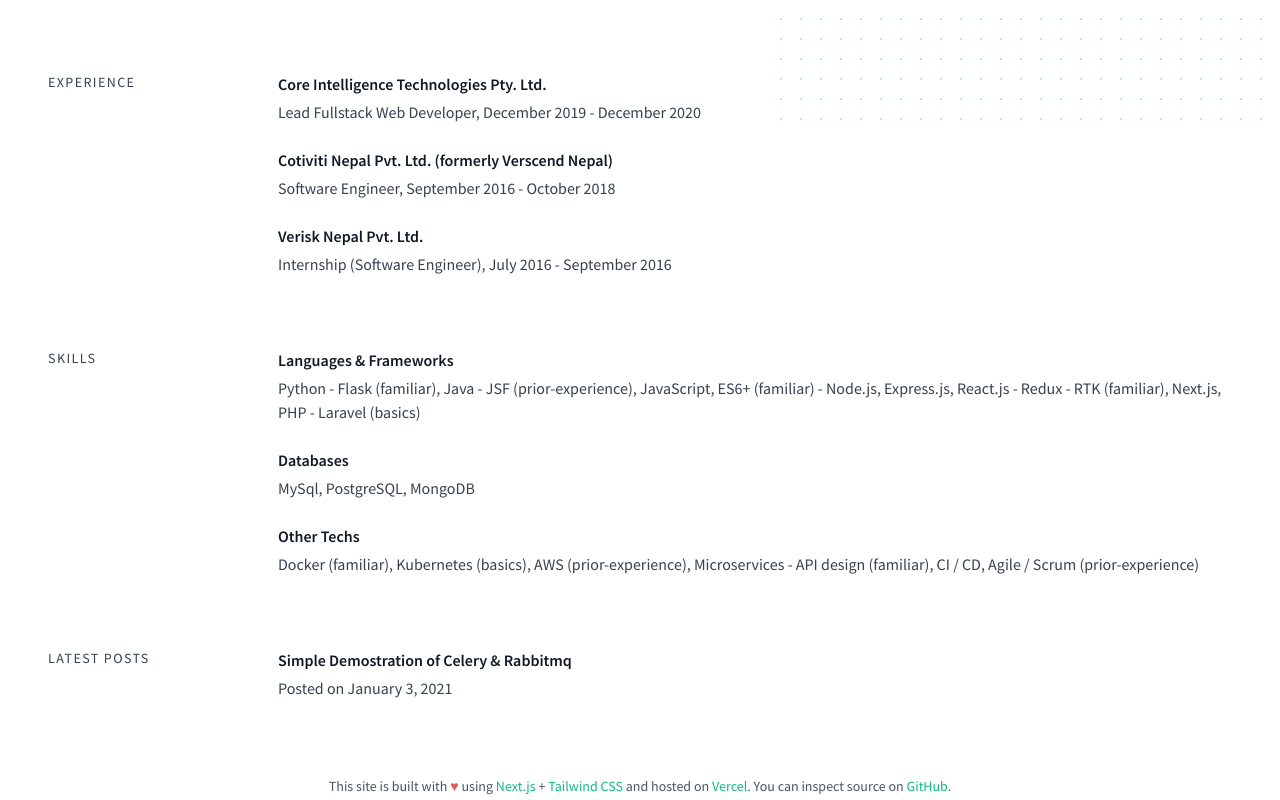
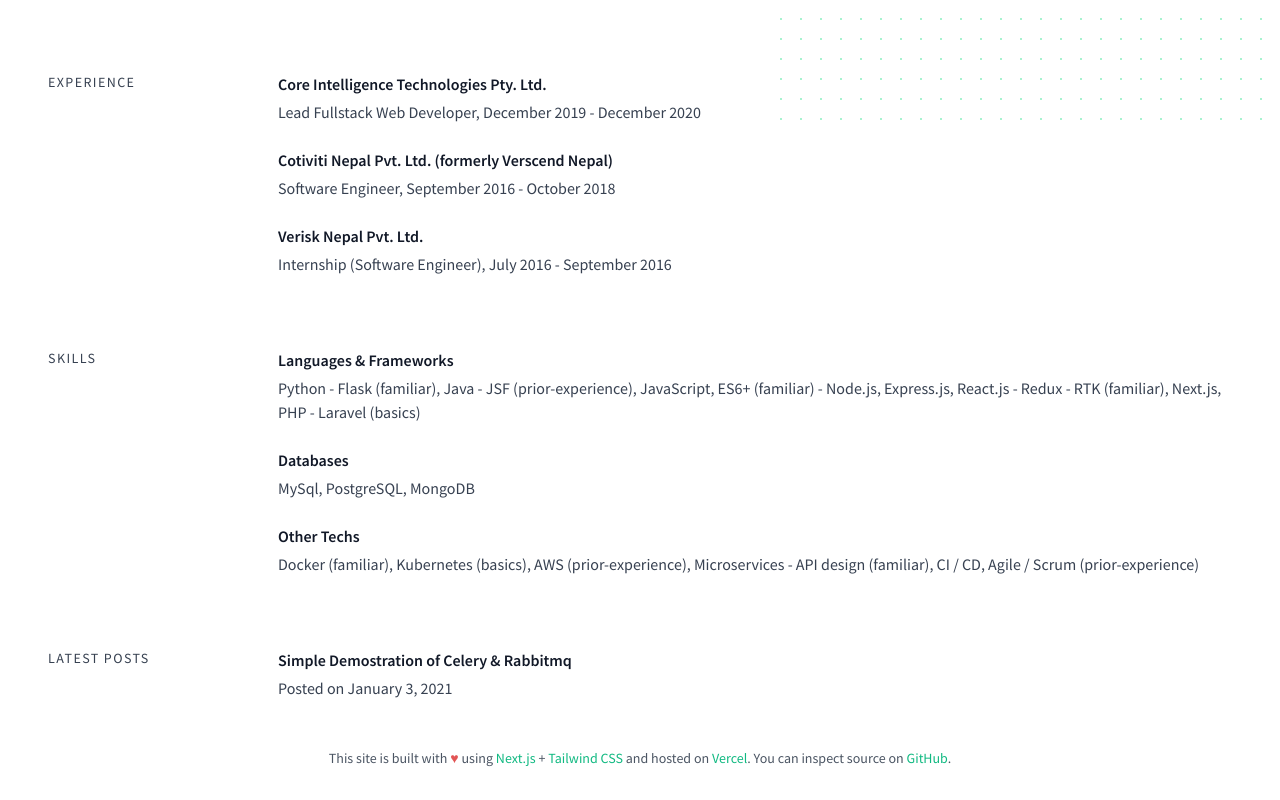
Before and after one commit to iamsarthakjoshi/portblog, a Next.js app: page / in a window 1280 px wide. Shown: the part 642-1442 px from the top of the page. After the commit the page ends 1414 px from the top, so only its background shows below. Built offline with nearby package versions, Linux system fonts and the light colour scheme.

Commit message:
Fixed floating Footer issue

```diff
--- a/src/components/common/Footer.tsx
+++ b/src/components/common/Footer.tsx
@@ -1,6 +1,10 @@
 const classes = {
-  footer:
-    'z-10 text-sm text-gray-600 dark:text-gray-400 text-center py-1 px-10',
+  footer: `
+    z-10
+    py-1 px-10
+    absolute inset-x-0 bottom-0
+    text-sm text-gray-600 dark:text-gray-400 text-center
+    `,
   footerA: 'z-10 text-green-500 cursor-pointer hover:underline',
 };
 
```
